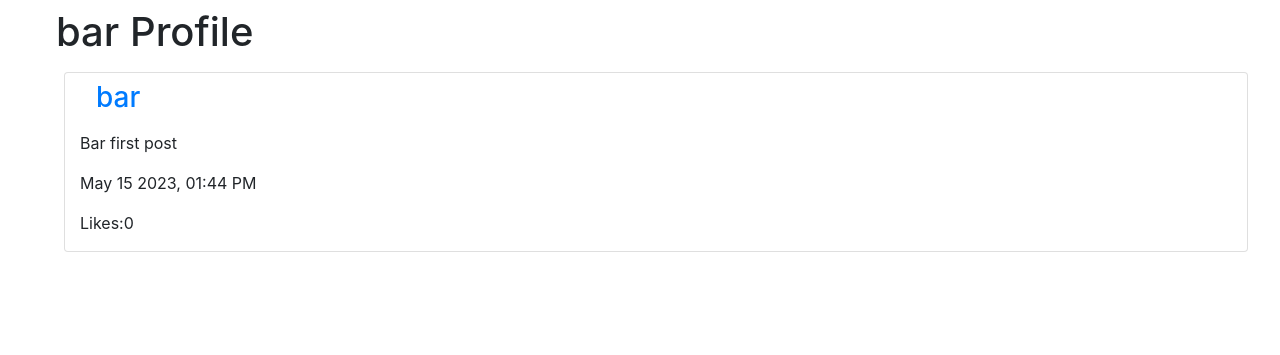
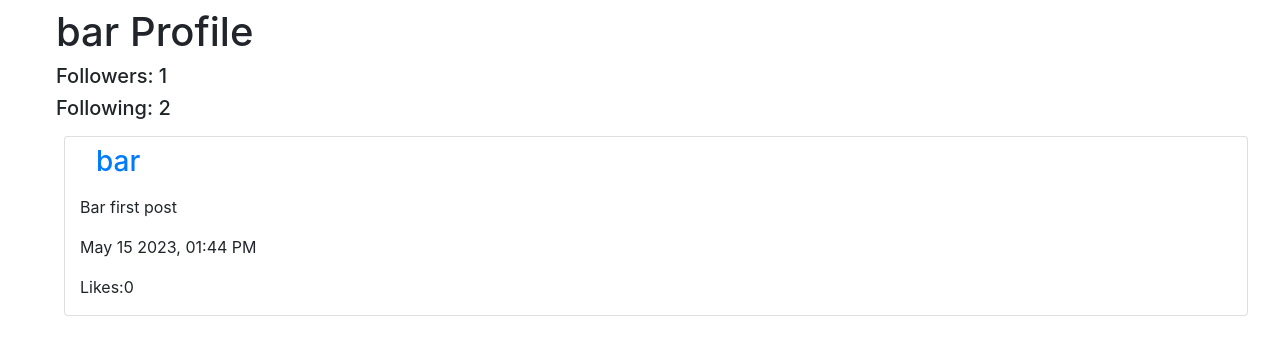
Before and after one commit to lwooly/cs50w_project4_network, a Django app: page /profile/3/ in a window 1280 px wide. Shown: the part 56-411 px from the top of the page. Run offline with Django 3.2, Linux system fonts and the light colour scheme; data comes from the database, SQL or seed files in the repository; both versions use the stored data as it was after the commit; data that the repository does not hold is empty; some libraries are stand-ins or nearby versions.

Commit message:
add pagination

```diff
--- a/network/models.py
+++ b/network/models.py
@@ -3,7 +3,7 @@ from django.db import models
 
 
 class User(AbstractUser):
-    follow = models.ManyToManyField("self", related_name="followers", blank=True)
+    follow = models.ManyToManyField("self", symmetrical=False, related_name="followers", blank=True)
 
 
 class Post(models.Model):
--- a/network/templates/network/profile.html
+++ b/network/templates/network/profile.html
@@ -12,7 +12,8 @@
 
 <div class="mx-5">
     <h1 class="m-2">{{ profile.username }} Profile</h1>
-    <h3 class="m-2">{{ profile.followers }}</h3>
+    <h5 class="m-2">Followers: {{ num_followers }}</h5>
+    <h5 class="m-2">Following: {{ num_following }}</h5>
 
     <button id="follow" class="btn btn-primary">Follow</button>
     <button id="unfollow" class="btn btn-primary">Unfollow</button>
--- a/network/views.py
+++ b/network/views.py
@@ -7,6 +7,7 @@ from django.http import HttpResponse, HttpResponseRedirect, JsonResponse
 from django.shortcuts import render
 from django.urls import reverse
 from django.views.decorators.csrf import csrf_exempt
+from django.core.paginator import Paginator
 
 from django import forms
 
@@ -22,43 +23,16 @@ def index(request):
     return render(request, "network/index.html")
 
 
-@csrf_exempt
-def follow(request):
-    if request.method == "POST":
-
-        data = json.loads(request.body)
-        follow = data.get("follow","")
-        profile_id = data.get("userId","")
-        user_obj = request.user
-        user_profile = User.objects.get(pk=profile_id)
-
-        if follow == "true":
-            # add profile to follow field in user model
-            user_obj.follow.add(user_profile)
-            return JsonResponse({ "message": "Profile followed"}, status=201)
-
-        elif follow == "false":
-            #remove profile id from follow field in user model
-            user_obj.follow.remove(user_profile)
-            return JsonResponse({"message": "Profile unfollowed"}, status=201)
-
-        else:
-            return JsonResponse({"error": "Follow status undefined"}, status=400)
-
-    #GET request for users user is following.
-    if request.method == "GET":
-        user_obj = request.user
-        following = user_obj.follow.all()
-        following_id = []
-        for item in following:
-            following_id.append(item.id)
-        return JsonResponse(following_id, safe=False)
-
-
 def profile(request, user_id):
-    user = User.objects.get(pk=user_id)
+    # get user associated with profile
+    user_obj = User.objects.get(pk=user_id)
+    #calculate number of follows and followers for profile
+    num_following = user_obj.follow.count()
+    num_followers = user_obj.followers.count()
     return render(request, "network/profile.html", {
-        "profile":user
+        "profile":user_obj,
+        "num_following":num_following,
+        "num_followers":num_followers
     })
 
 
@@ -66,51 +40,6 @@ def profile(request, user_id):
 def following(request, user_id):
     return render(request, "network/following.html")
 
-
-def load_posts(request, user_id=None):
-    if user_id is None:
-        #load all posts from get request
-        posts = Post.objects.all()
-
-
-
-    else:
-        user_id = str(user_id)
-        user_id_list = user_id.split(',')
-
-        #update so that user_id can be an array of user ids
-        print(f"User id: {user_id_list}")
-        #load posts from users - django query to get users in the users_id array
-        users = User.objects.filter(id__in=user_id_list)
-        #add user posts to array
-        posts = Post.objects.filter(user__in=users)
-
-    #keep posts in queryset so that .orderby() can be used.
-    posts = posts.order_by("-timestamp").all()
-    return JsonResponse([post.serialize() for post in posts], safe=False)
-
-
-@csrf_exempt
-def new_post(request):
-    #new post must be created via POST request:
-    if request.method != "POST":
-        return JsonResponse({ "error": "Post request required"}, status=400)
-
-    #get details of post
-    data = json.loads(request.body)
-    post_body = data.get("post_body", "")
-
-    if len(post_body) <= 0:
-        return JsonResponse({"error":"Post requires text"}, status=400)
-
-    #create new post
-    post_obj = Post(
-        user = request.user,
-        body = post_body
-    )
-    post_obj.save()
-
-    return JsonResponse({"message":"Post added successfully"}, status=201)
 
 def login_view(request):
     if request.method == "POST":
@@ -162,3 +91,91 @@ def register(request):
         return HttpResponseRedirect(reverse("index"))
     else:
         return render(request, "network/register.html")
+
+
+#API
+@csrf_exempt
+def follow(request):
+    if request.method == "POST":
+
+        data = json.loads(request.body)
+        follow = data.get("follow","")
+        profile_id = data.get("userId","")
+        user_obj = request.user
+        user_profile = User.objects.get(pk=profile_id)
+
+        if follow == "true":
+            # add profile to follow field in user model
+            user_obj.follow.add(user_profile)
+            return JsonResponse({ "message": "Profile followed"}, status=201)
+
+        elif follow == "false":
+            #remove profile id from follow field in user model
+            user_obj.follow.remove(user_profile)
+            return JsonResponse({"message": "Profile unfollowed"}, status=201)
+
+        else:
+            return JsonResponse({"error": "Follow status undefined"}, status=400)
+
+    #GET request for users user is following.
+    if request.method == "GET":
+        user_obj = request.user
+        following = user_obj.follow.all()
+        following_id = []
+        for item in following:
+            following_id.append(item.id)
+        return JsonResponse(following_id, safe=False)
+
+
+
+def load_posts(request, user_id=None):
+    if user_id is None:
+        #load all posts from get request
+        posts = Post.objects.all()
+
+    else:
+        user_id = str(user_id)
+        user_id_list = user_id.split(',')
+
+        #update so that user_id can be an array of user ids
+        #print(f"User id: {user_id_list}")
+        #load posts from users - django query to get users in the users_id array
+        users = User.objects.filter(id__in=user_id_list)
+        #add user posts to array
+        posts = Post.objects.filter(user__in=users)
+
+    #keep posts in queryset so that .orderby() can be used.
+    posts = posts.order_by("-timestamp").all()
+    # show 10 posts per page
+    p = Paginator(posts,10)
+    page_number = request.GET.get('page')
+    try:
+        page_obj = p.get_page(page_number)
+    except EmptyPage:
+        #return empty response if page out of range
+        return JsonResponse([], safe=False)
+
+    return JsonResponse([post.serialize() for post in page_obj], safe=False)
+
+
+@csrf_exempt
+def new_post(request):
+    #new post must be created via POST request:
+    if request.method != "POST":
+        return JsonResponse({ "error": "Post request required"}, status=400)
+
+    #get details of post
+    data = json.loads(request.body)
+    post_body = data.get("post_body", "")
+
+    if len(post_body) <= 0:
+        return JsonResponse({"error":"Post requires text"}, status=400)
+
+    #create new post
+    post_obj = Post(
+        user = request.user,
+        body = post_body
+    )
+    post_obj.save()
+
+    return JsonResponse({"message":"Post added successfully"}, status=201)
```
Also changed, not shown: db.sqlite3.
